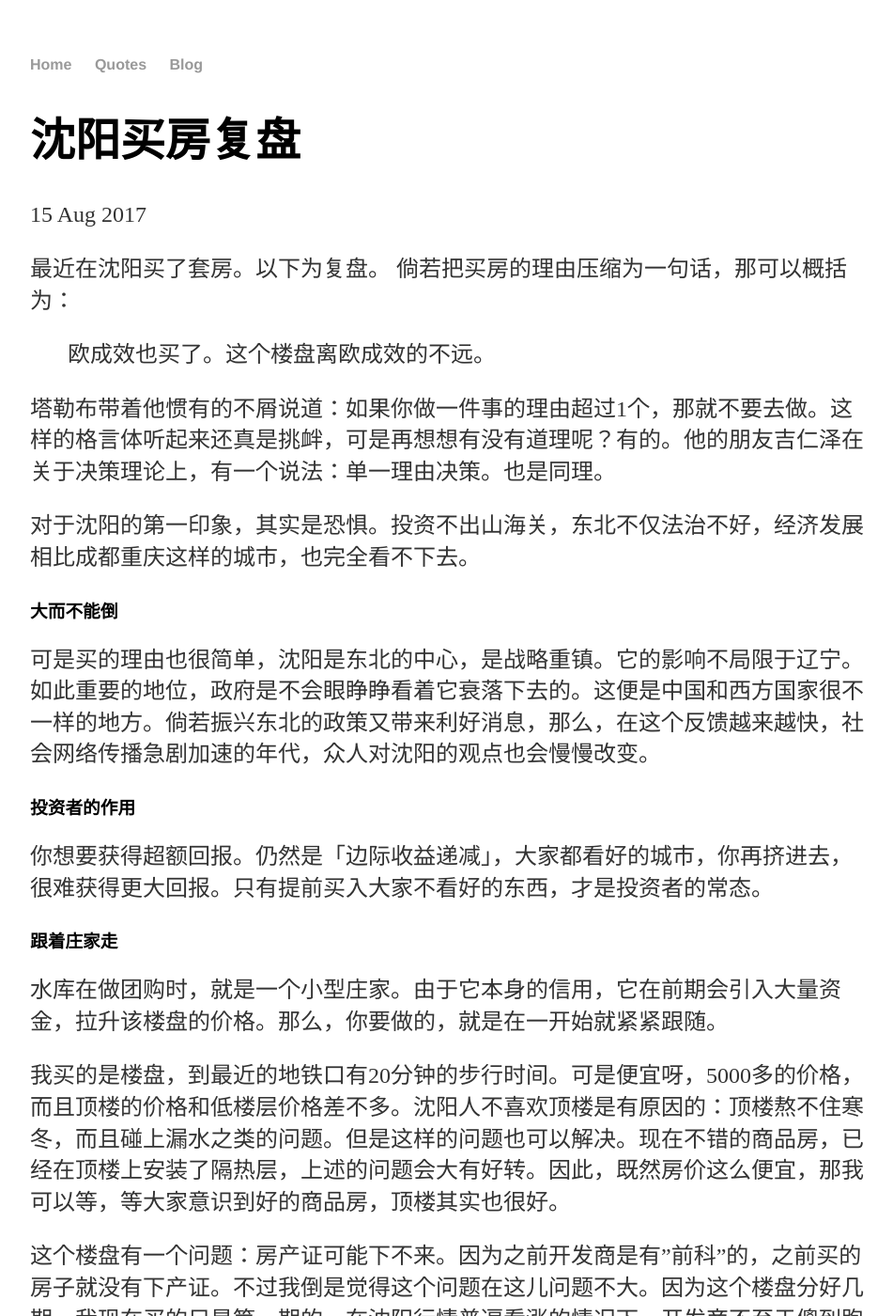
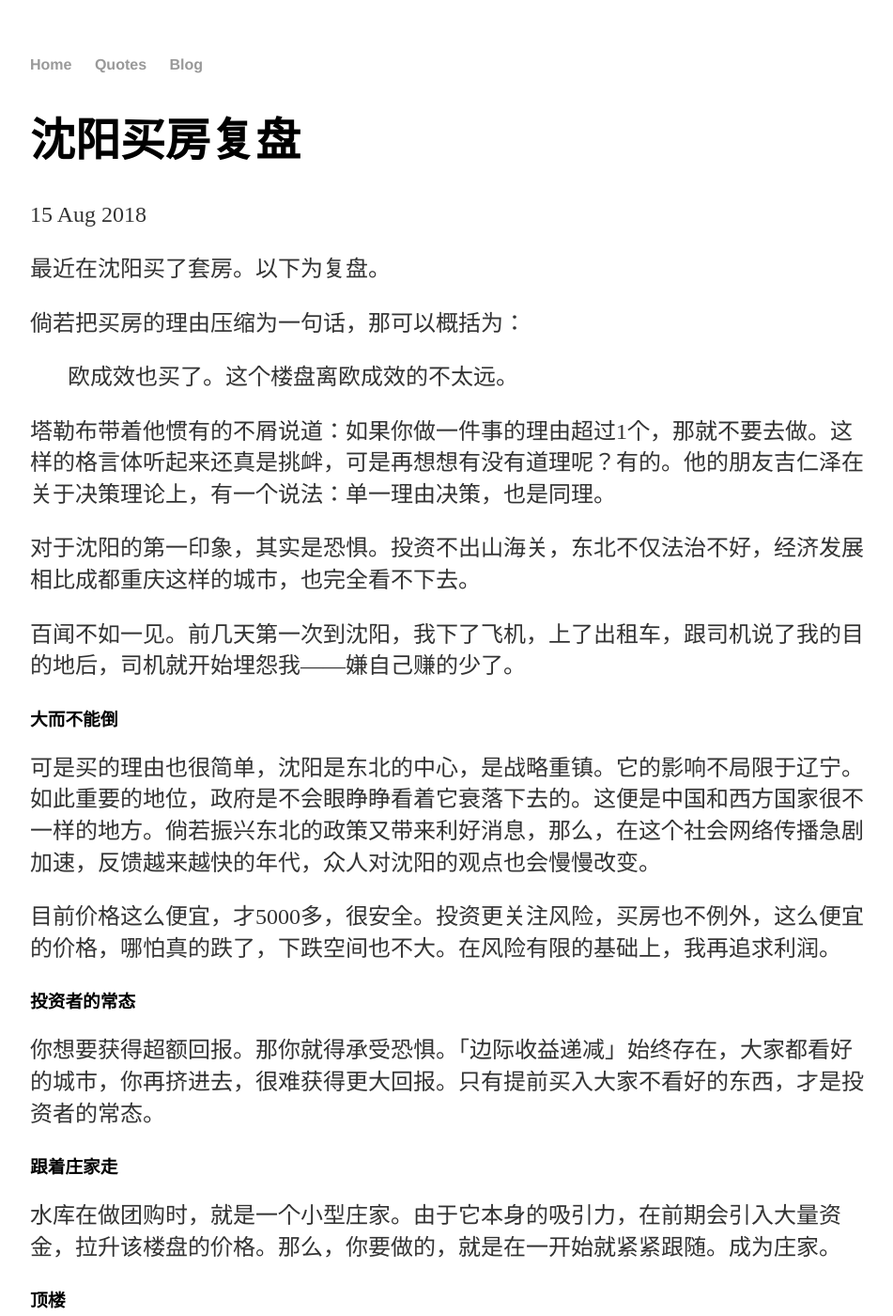
Before and after one commit to terrificjhony/terrificjhony.github.io, a Jekyll site: the page built from _posts/2018-8-15-shenyang.md, in a window 1280 px wide and 1400 px high. Shown: the whole window at 94% size, without its empty margins (160-1111 px from the left). Built offline with Jekyll 4.4.1, drawn with Linux system fonts in a browser that asks for light colours; some of the changed text lies outside the part shown.

Commit message:
shenyang

```diff
--- a/_posts/2018-8-15-shenyang.md
+++ b/_posts/2018-8-15-shenyang.md
@@ -1,32 +1,45 @@
 ---
 layout: post
 title: "沈阳买房复盘"
-date: 2017-8-15
+date: 2018-8-15
 ---
+
+
 最近在沈阳买了套房。以下为复盘。
+
 倘若把买房的理由压缩为一句话，那可以概括为：
-> 欧成效也买了。这个楼盘离欧成效的不远。
+> 欧成效也买了。这个楼盘离欧成效的不太远。
 
-塔勒布带着他惯有的不屑说道：如果你做一件事的理由超过1个，那就不要去做。这样的格言体听起来还真是挑衅，可是再想想有没有道理呢？有的。他的朋友吉仁泽在关于决策理论上，有一个说法：单一理由决策。也是同理。
+塔勒布带着他惯有的不屑说道：如果你做一件事的理由超过1个，那就不要去做。这样的格言体听起来还真是挑衅，可是再想想有没有道理呢？有的。他的朋友吉仁泽在关于决策理论上，有一个说法：单一理由决策，也是同理。
 
 对于沈阳的第一印象，其实是恐惧。投资不出山海关，东北不仅法治不好，经济发展相比成都重庆这样的城市，也完全看不下去。
 
+百闻不如一见。前几天第一次到沈阳，我下了飞机，上了出租车，跟司机说了我的目的地后，司机就开始埋怨我——嫌自己赚的少了。
+
 ### 大而不能倒
-可是买的理由也很简单，沈阳是东北的中心，是战略重镇。它的影响不局限于辽宁。如此重要的地位，政府是不会眼睁睁看着它衰落下去的。这便是中国和西方国家很不一样的地方。倘若振兴东北的政策又带来利好消息，那么，在这个反馈越来越快，社会网络传播急剧加速的年代，众人对沈阳的观点也会慢慢改变。
+可是买的理由也很简单，沈阳是东北的中心，是战略重镇。它的影响不局限于辽宁。如此重要的地位，政府是不会眼睁睁看着它衰落下去的。这便是中国和西方国家很不一样的地方。倘若振兴东北的政策又带来利好消息，那么，在这个社会网络传播急剧加速，反馈越来越快的年代，众人对沈阳的观点也会慢慢改变。
 
-### 投资者的作用
-你想要获得超额回报。仍然是「边际收益递减」，大家都看好的城市，你再挤进去，很难获得更大回报。只有提前买入大家不看好的东西，才是投资者的常态。
+目前价格这么便宜，才5000多，很安全。投资更关注风险，买房也不例外，这么便宜的价格，哪怕真的跌了，下跌空间也不大。在风险有限的基础上，我再追求利润。
+
+### 投资者的常态
+你想要获得超额回报。那你就得承受恐惧。「边际收益递减」始终存在，大家都看好的城市，你再挤进去，很难获得更大回报。只有提前买入大家不看好的东西，才是投资者的常态。
+
 
 ### 跟着庄家走
-水库在做团购时，就是一个小型庄家。由于它本身的信用，它在前期会引入大量资金，拉升该楼盘的价格。那么，你要做的，就是在一开始就紧紧跟随。
+水库在做团购时，就是一个小型庄家。由于它本身的吸引力，在前期会引入大量资金，拉升该楼盘的价格。那么，你要做的，就是在一开始就紧紧跟随。成为庄家。
 
 
-
-我买的是楼盘，到最近的地铁口有20分钟的步行时间。可是便宜呀，5000多的价格，而且顶楼的价格和低楼层价格差不多。沈阳人不喜欢顶楼是有原因的：顶楼熬不住寒冬，而且碰上漏水之类的问题。但是这样的问题也可以解决。现在不错的商品房，已经在顶楼上安装了隔热层，上述的问题会大有好转。因此，既然房价这么便宜，那我可以等，等大家意识到好的商品房，顶楼其实也很好。
+### 顶楼
+我买是顶楼。沈阳本地人不喜欢顶楼。可是便宜呀，只有5000多，而且顶楼的价格和低楼层价格差不多。沈阳人不喜欢顶楼是有原因的：顶楼熬不住曝晒与寒冬，而且容易漏水。不过这样的问题也可以解决。现在不错的商品房，已经在顶楼上安装了隔热层，上述的问题会大有好转。因此，既然房价这么便宜，那我可以等，等大家意识到好的商品房，顶楼其实也很好。
 
 
-这个楼盘有一个问题：房产证可能下不来。因为之前开发商是有”前科”的，之前买的房子就没有下产证。不过我倒是觉得这个问题在这儿问题不大。因为这个楼盘分好几期，我现在买的只是第一期的。在沈阳行情普遍看涨的情况下，开发商不至于傻到跑路。而且据我所知，这块地开发商屯了好久，因此资金链脆弱的情况概率也很小。它如果想要顺顺利利地卖掉后面的楼盘，那前面的就不能掉链子。
+### 产证
+这个楼盘有一个问题：房产证可能下不来。因为之前开发商是有”前科”的，之前它开发的房子就没有下产证。当时居民还在闹事。
+
+不过我倒是觉得这个问题在这儿问题不大。从开发商的角度来思考，下产证不是大问题。
+
+因为这个楼盘分好几期，我现在买的只是第一期的。在沈阳行情普遍看涨的情况下，开发商不至于傻到跑路。而且据我所知，这块地开发商屯了好久，因此资金链脆弱的情况概率也很小。如果开发商想要顺顺利利地卖掉后面的楼盘，那前面的就不能掉链子。
 
 
-
-其实在沈阳买房，是省时省力的做法，因为市场还未启动，考虑到「边际收益递减」，二手市场有足够多便宜的房子。
+### 下一步
+其实在沈阳买房，是省时省力的做法，因为市场还未启动，考虑到「边际收益递减」，二手市场有足够多便宜的房子。只要能找到靠谱的代理，买房的风险会小得多。
```
Also changed, not shown: _posts/2018-2-12-house-record.md (+6 -4 lines).
